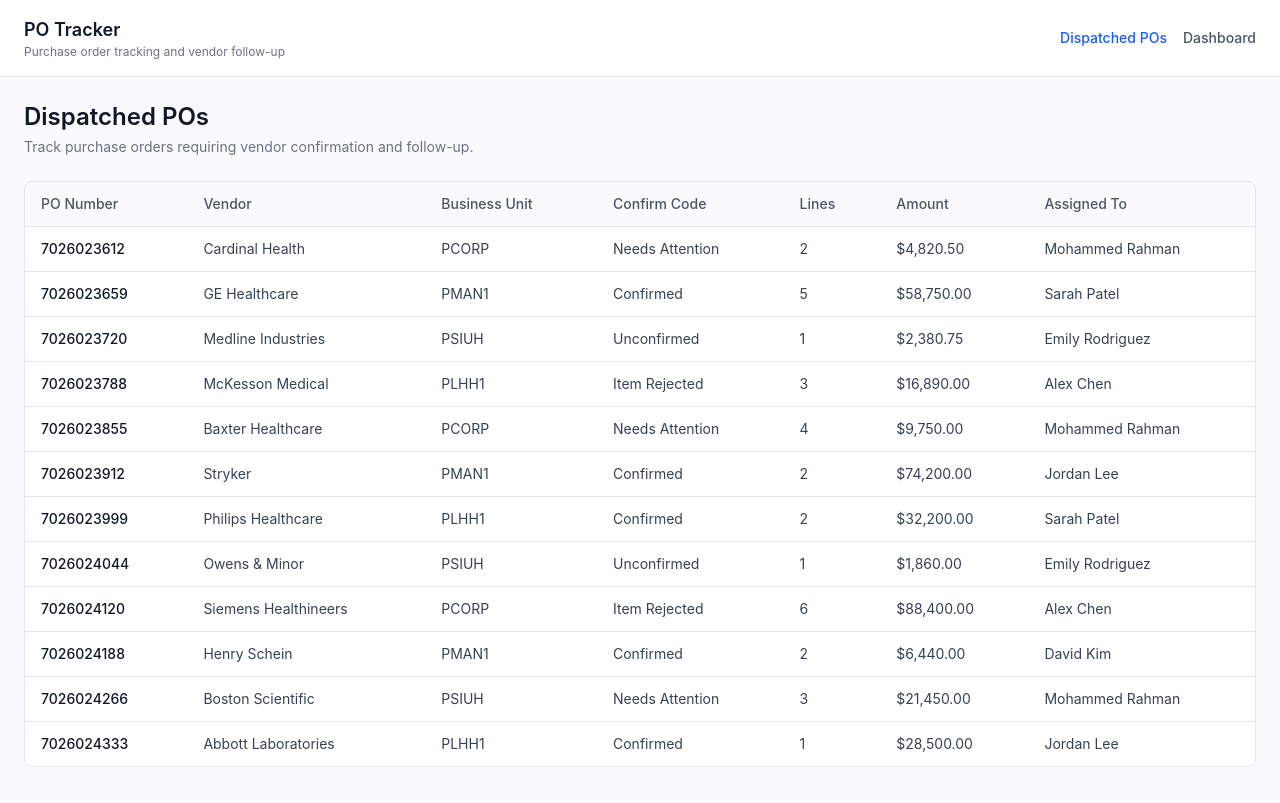
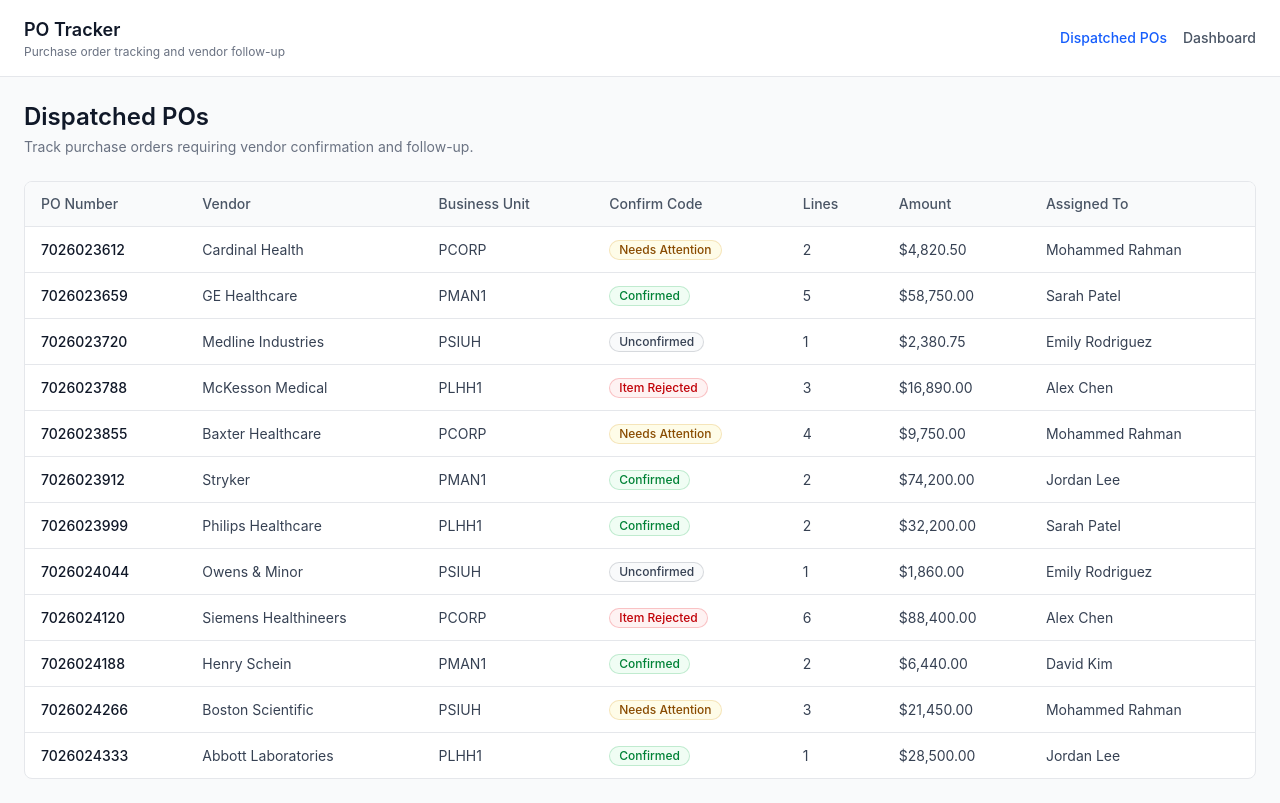
Before and after one commit to balli1/po-tracker, a React (Vite) app: page /dispatched in a window 1280 px wide. Built offline with nearby package versions, Linux system fonts and the light colour scheme.

Commit message:
feat: add status badges to confirm code column

```diff
--- a/src/features/purchase-orders/components/columns.tsx
+++ b/src/features/purchase-orders/components/columns.tsx
@@ -1,7 +1,27 @@
 import { createColumnHelper } from "@tanstack/react-table";
 import type { PurchaseOrder } from "../types/purchaseOrder";
+import { ConfirmCode } from "../types/purchaseOrder";
 
 const columnHelper = createColumnHelper<PurchaseOrder>();
+
+function getConfirmCodeBadgeClass(confirmCode: ConfirmCode) {
+    switch (confirmCode) {
+      case ConfirmCode.CONFIRMED:
+        return "bg-green-50 text-green-700 ring-green-600/20";
+
+      case ConfirmCode.NEEDS_ATTENTION:
+        return "bg-yellow-50 text-yellow-800 ring-yellow-600/20";
+
+      case ConfirmCode.ITEM_REJECTED:
+        return "bg-red-50 text-red-700 ring-red-600/20";
+
+      case ConfirmCode.UNCONFIRMED:
+        return "bg-gray-50 text-gray-700 ring-gray-600/20";
+
+      default:
+        return "bg-gray-50 text-gray-700 ring-gray-600/20";
+    }
+  }
 
 export const columns = [
   columnHelper.accessor("poNumber", {
@@ -23,6 +43,19 @@
 
   columnHelper.accessor("confirmCode", {
     header: "Confirm Code",
+    cell: (info) => {
+      const confirmCode = info.getValue();
+
+      return (
+        <span
+          className={`inline-flex items-center rounded-full px-2.5 py-0.5 text-xs font-medium ring-1 ring-inset ${getConfirmCodeBadgeClass(
+            confirmCode
+          )}`}
+        >
+          {confirmCode}
+        </span>
+      );
+    },
   }),
 
   columnHelper.accessor("lines", {
```
